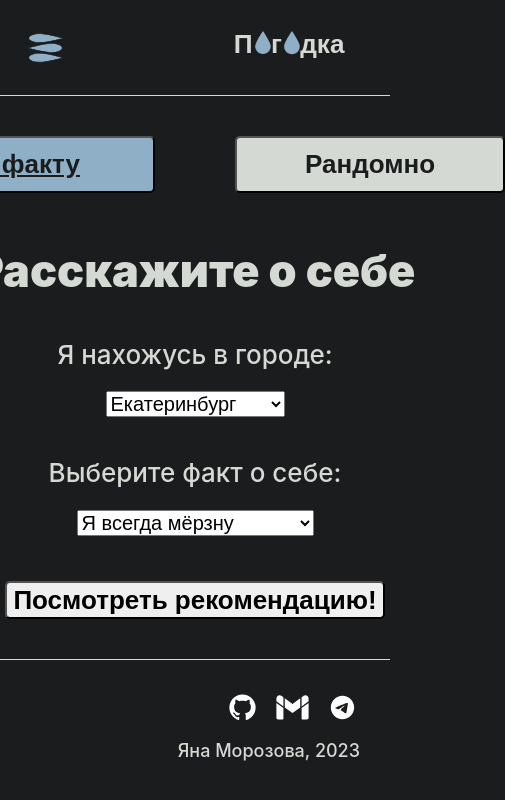
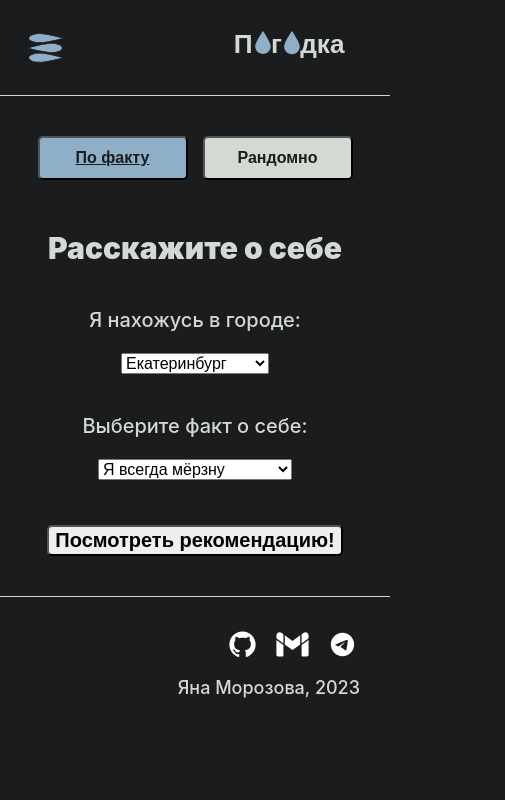
Before and after one commit to Yanabonne/weather-like, a React (Create React App) app: page /go-out in a window 390 px wide. Shown: the top 800 px of the page, 505 px wide, since content can reach past the window. Built offline with nearby package versions, Linux system fonts and the light colour scheme.

Commit message:
feat: make clothes and go-out pages adaptive

```diff
--- a/src/pages/GoOut/GoOut.css
+++ b/src/pages/GoOut/GoOut.css
@@ -14,3 +14,10 @@
   max-width: 500px;
   text-align: center;
 }
+
+@media screen and (max-width: 600px) {
+  .go-out__result {
+    font-size: 30px;
+    width: calc(100% - 15px);
+  }
+}
--- a/src/widgets/Clothes/Clothes.css
+++ b/src/widgets/Clothes/Clothes.css
@@ -10,6 +10,7 @@
   line-height: 1.25;
   margin: 0;
   font-weight: 900;
+  text-align: center;
 }
 
 .clothes__text {
@@ -32,3 +33,25 @@
   font-weight: 900;
   border-radius: 5px;
 }
+
+@media screen and (max-width: 600px) {
+  .clothes {
+    max-width: calc(100% - 15px);
+  }
+
+  .clothes__text {
+    font-size: 20px;
+  }
+
+  .clothes__title {
+    font-size: 30px;
+  }
+
+  .clothes__option {
+    font-size: 16px;
+  }
+
+  .clothes__button {
+    font-size: 20px;
+  }
+}
--- a/src/widgets/ClothingSamples/ClothingSamples.css
+++ b/src/widgets/ClothingSamples/ClothingSamples.css
@@ -15,3 +15,16 @@
 .samples__clothes {
   height: 70px;
 }
+
+@media screen and (max-width: 800px) {
+  .samples__clothes {
+    height: 40px;
+    padding: 0 10px;
+  }
+
+  .samples__title {
+    text-align: center;
+    font-size: 26px;
+    max-width: calc(100% - 15px);
+  }
+}
--- a/src/widgets/RandomGoOut/RandomGoOut.css
+++ b/src/widgets/RandomGoOut/RandomGoOut.css
@@ -20,6 +20,15 @@
   will-change: background-image;
 }
 
-.random__raindrop {
-    background-image: url(../../images/random-cloud-rain.svg);
+.random_raindrop {
+  background-image: url(../../images/random-cloud-rain.svg);
 }
+
+@media screen and (max-width: 600px) {
+  .random {
+    font-size: 24px;
+    width: 300px;
+    height: 300px;
+    padding-top: 130px;
+  }
+}
--- a/src/widgets/RandomGoOut/RandomGoOut.js
+++ b/src/widgets/RandomGoOut/RandomGoOut.js
@@ -21,7 +21,7 @@ function RandomGoOut() {
 
   return (
     <button
-      className={`${isRaindropSeen ? "random random__raindrop" : "random"}`}
+      className={`${isRaindropSeen ? "random random_raindrop" : "random"}`}
       onClick={onButtonClick}
     >
       {buttonText}
--- a/src/widgets/SelectButtons/SelectButtons.css
+++ b/src/widgets/SelectButtons/SelectButtons.css
@@ -19,3 +19,25 @@
   background-color: #8eafc5;
   text-decoration: underline;
 }
+
+@media screen and (max-width: 800px) {
+  .select {
+    gap: 50px;
+  }
+
+  .select__button {
+    font-size: 20px;
+    width: 200px;
+  }
+}
+
+@media screen and (max-width: 500px) {
+  .select {
+    gap: 15px;
+  }
+
+  .select__button {
+    font-size: 16px;
+    width: 150px;
+  }
+}
--- a/src/widgets/Weather/Weather.css
+++ b/src/widgets/Weather/Weather.css
@@ -33,18 +33,18 @@
 }
 
 .weather__two-columns {
-    display: flex;
-    justify-content: space-between;
+  display: flex;
+  justify-content: space-between;
 }
 
 .weather__column {
-    display: flex;
-    flex-direction: column;
-    gap: 20px;
+  display: flex;
+  flex-direction: column;
+  gap: 20px;
 }
 
 .weather__background {
-  background-image: url('../../images/background-base.svg');
+  background-image: url("../../images/background-base.svg");
   background-size: 200px;
   background-repeat: repeat;
   position: absolute;
@@ -57,16 +57,49 @@
 }
 
 .weather__background_sun {
-  background-image: url('../../images/weather-background-sun.svg');
+  background-image: url("../../images/weather-background-sun.svg");
   background-size: 400px;
 }
 
 .weather__background_cloud {
-  background-image: url('../../images/weather-background-cloud.svg');
+  background-image: url("../../images/weather-background-cloud.svg");
   background-size: 400px;
 }
 
 .weather__background_snow {
-  background-image: url('../../images/weather-background-snow.svg');
+  background-image: url("../../images/weather-background-snow.svg");
   background-size: 400px;
 }
+
+@media screen and (max-width: 800px) {
+  .weather {
+    max-width: 400px;
+    padding: 30px;
+    margin: 5px;
+  }
+
+  .weather__two-columns {
+    flex-direction: column;
+    justify-content: baseline;
+    gap: 20px;
+  }
+
+  .weather__title {
+    font-size: 26px;
+  }
+
+  .weather__info {
+    font-size: 20px;
+  }
+
+  .weather__span {
+    font-size: 20px;
+  }
+}
+
+@media screen and (max-width: 500px) {
+  .weather {
+    width: calc(100% - 10px);
+    padding: 20px;
+  }
+}
```
